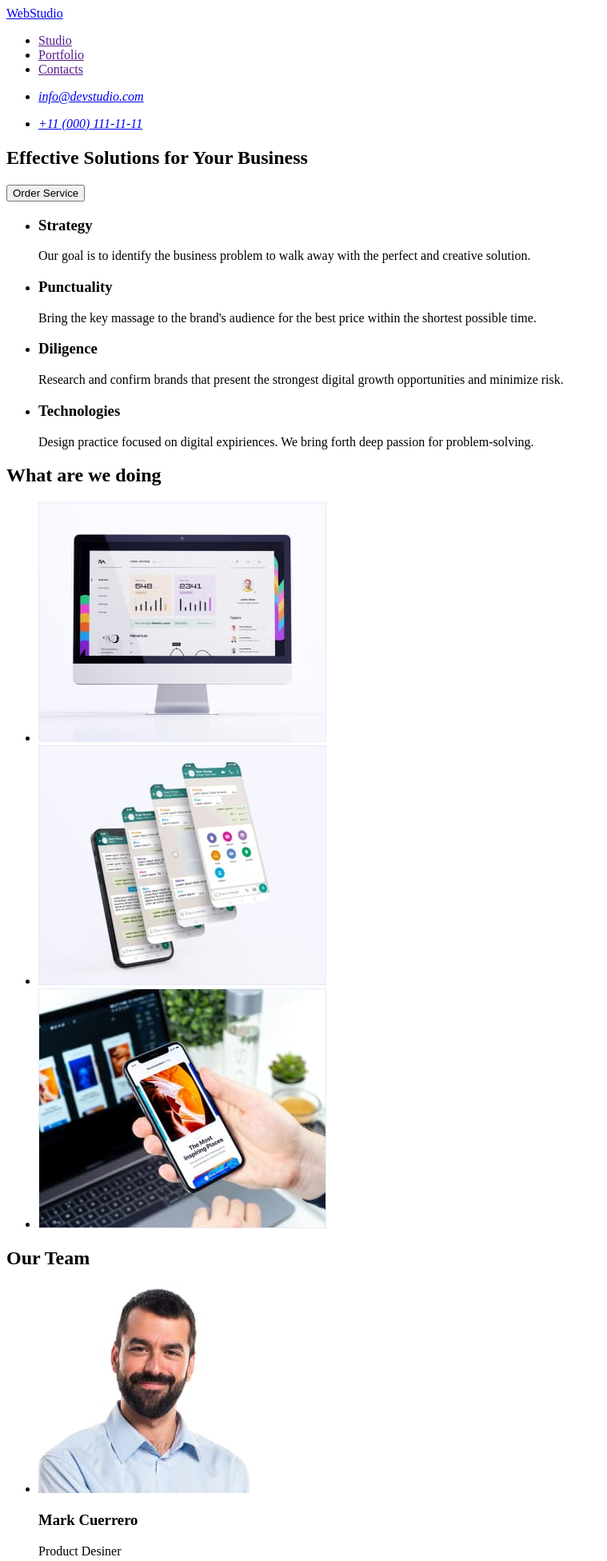
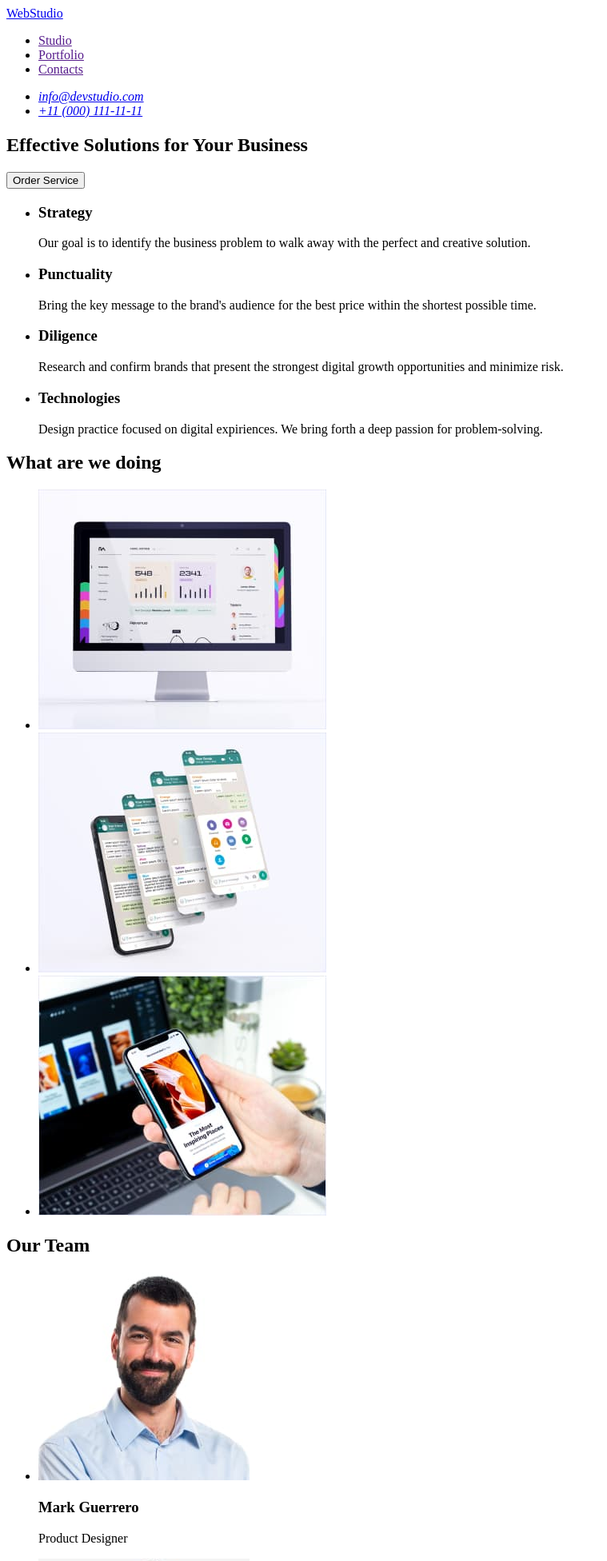
Before and after one commit to janedaniels/go-it-markup-hw-01, a plain HTML site: page index.html in a window 1280 px wide. Shown: the top 1952 px of the page at 80% size, without its empty margins (0-759 px from the left). Drawn offline with Linux system fonts and the light colour scheme.

Commit message:
final_2_hw01_08.03
правки после 2й проверки

```diff
--- a/index.html
+++ b/index.html
@@ -18,8 +18,8 @@
         </nav>
         <address>
             <ul>
-            <li><a href="mailto:info@devstudio.com"><p>info@devstudio.com</p></a></li>
-            <li><a href="tel:+110001111111"><p>+11 (000) 111-11-11</p></a></li>
+            <li><a href="mailto:info@devstudio.com">info@devstudio.com</a></li>
+            <li><a href="tel:+110001111111">+11 (000) 111-11-11</a></li>
             </ul>
     </address>
     </header>
@@ -32,34 +32,28 @@
             <h2 hidden>our advantages</h2>
             <ul>
                 <li><h3>Strategy</h3><p>Our goal is to identify the business problem to walk away with the perfect and creative solution.</p></li>
-                <li><h3>Punctuality</h3><p>Bring the key massage to the brand's audience for the best price within the shortest possible
+                <li><h3>Punctuality</h3><p>Bring the key message to the brand's audience for the best price within the shortest possible
                 time.</p></li>
                 <li><h3>Diligence</h3><p>Research and confirm brands that present the strongest digital growth opportunities and minimize
                 risk.</p></li>
-                <li><h3>Technologies</h3><p>Design practice focused on digital expiriences. We bring forth deep passion for problem-solving.</p></li>
+                <li><h3>Technologies</h3><p>Design practice focused on digital expiriences. We bring forth a deep passion for problem-solving.</p></li>
             </ul>
         </section>
         <section>
             <h2>What are we doing</h2>
             <UL>
-                <li>
-                    <img src="./images/img1.jpg" alt="laptop" width="360">
-                </li>
-                <li>
-                    <img src="./images/img2.jpg" alt="smartphones" width="360">
-                </li>
-                <li>
-                    <img src="./images/img3.jpg" alt="phone in the hand" width="360">
-                </li>
+                <li><img src="./images/img1.jpg" alt="laptop" width="360"></li>
+                <li><img src="./images/img2.jpg" alt="smartphones" width="360"></li>
+                <li><img src="./images/img3.jpg" alt="phone in the hand" width="360"></li>
             </UL>
         </section>
         <section>
             <h2>Our Team</h2>
             <ul>
-                <li><img src="./images/mark.jpg" alt="photo Mark Cierrero" width="264"><h3>Mark Cuerrero</h3><p>Product Desiner</p></li>
+                <li><img src="./images/mark.jpg" alt="photo Mark Guerrero" width="264"><h3>Mark Guerrero</h3><p>Product Designer</p></li>
                 <li><img src="./images/tom.jpg" alt="photo Tom Ford" width="264"><h3>Tom Ford</h3><p>Frontend Developer</p></li>
-                <li><img src="./images/camila.jpg" alt="photo Camila Garsia" width="264"><h3>Camila Garsia</h3><p>Marketing</p></li>
-                <li><img src="./images/daniel.jpg" alt="photo Daniel Wilson" width="264"><h3>Daniel Wilson</h3><p>UI Desiner</p></li>
+                <li><img src="./images/camila.jpg" alt="photo Camila Garcia" width="264"><h3>Camila Garcia</h3><p>Marketing</p></li>
+                <li><img src="./images/daniel.jpg" alt="photo Daniel Wilson" width="264"><h3>Daniel Wilson</h3><p>UI Designer</p></li>
             </ul>
         </section>
     </main>
```
